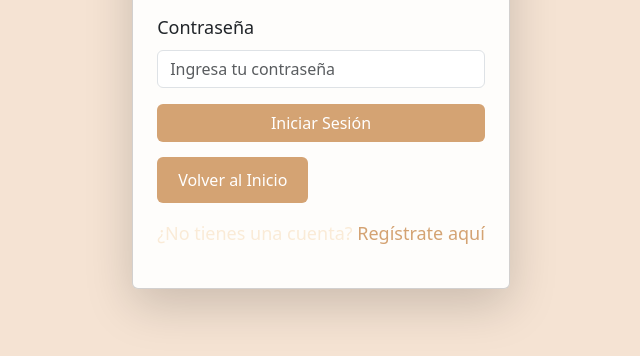
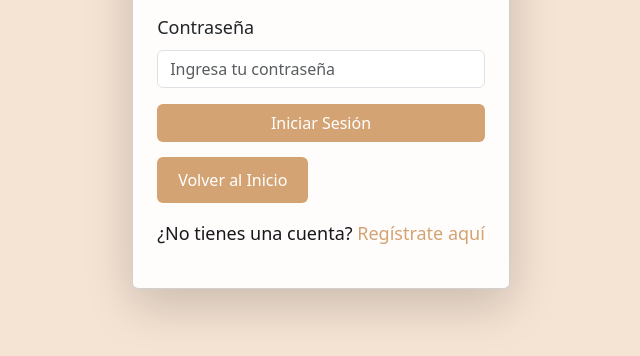
Before and after one commit to JuaniUnU/CleanHome, a plain HTML site: page login.html in a window 1280 px wide. Shown: the part 338-694 px from the top of the page, without its empty margins (319-959 px from the left). Drawn offline with nearby package versions, Linux system fonts and the light colour scheme.

Commit message:
Update Style.css

```diff
--- a/Style.css
+++ b/Style.css
@@ -23,7 +23,7 @@ body {
 }
 
 .text-center{
-    color: antiquewhite;
+    color: #18171c;
 }
 
 
```
